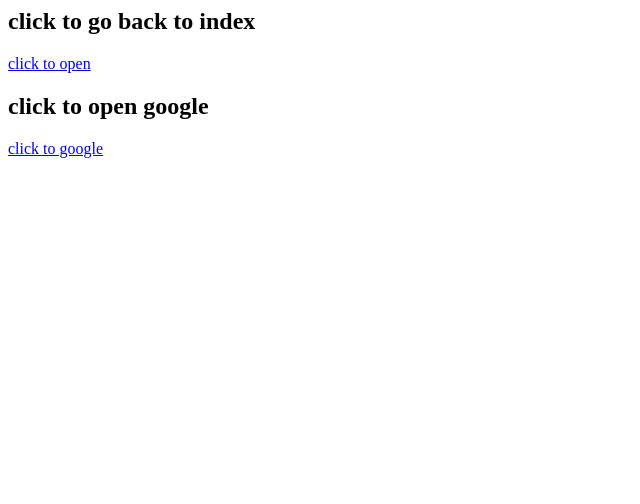
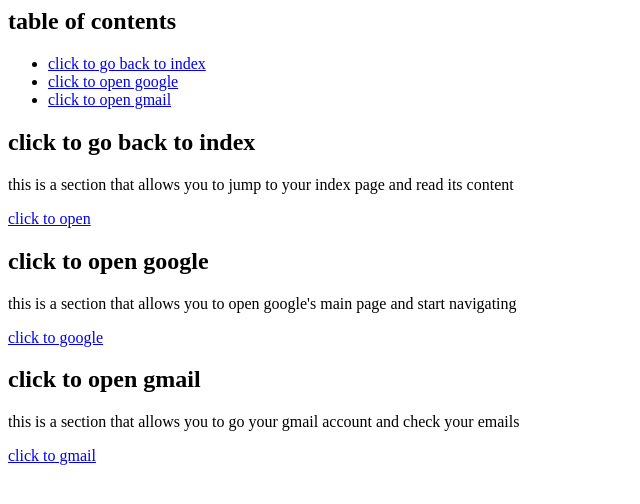
Before and after one commit to richard1930/Harvard-CS50, a plain HTML site: page link.html in a window 1280 px wide. Shown: the whole page, without its empty margins (0-640 px from the left). Drawn offline with Linux system fonts and the light colour scheme.

Commit message:
changes to include jump to sections

```diff
--- a/link.html
+++ b/link.html
@@ -8,17 +8,31 @@
 
   <body>
 
-    <h2 id_"section1">click to go back to index</h2>
+    <h2> table of contents </h2>
+
+      <ul>
+        <li><a href="#section1">click to go back to index</a></li>
+        <li><a href="#section2">click to open google</a></li>
+        <li><a href="#section3">click to open gmail</a></li>
+      </ul>
+
+    <h2 id="section1">click to go back to index</h2>
     <p>
-
+      this is a section that allows you to jump to your index page and read its content
     </p>
     <a href="index.html">click to open</a>
 
-    <h2 id_"section2">click to open google</h2>
+    <h2 id="section2">click to open google</h2>
     <p>
-
+      this is a section that allows you to open google's main page and start navigating
     </p>
     <a href="https:\\www.google.co.uk">click to google</a>
+
+    <h2 id="section3">click to open gmail</h2>
+    <p>
+      this is a section that allows you to go your gmail account and check your emails
+    </p>
+    <a href="https:\\www.gmail.com">click to gmail</a>
 
   </body>
 
```
